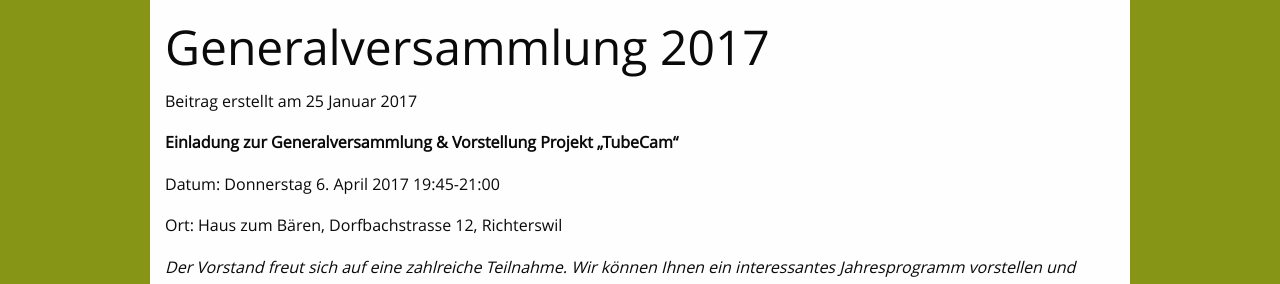
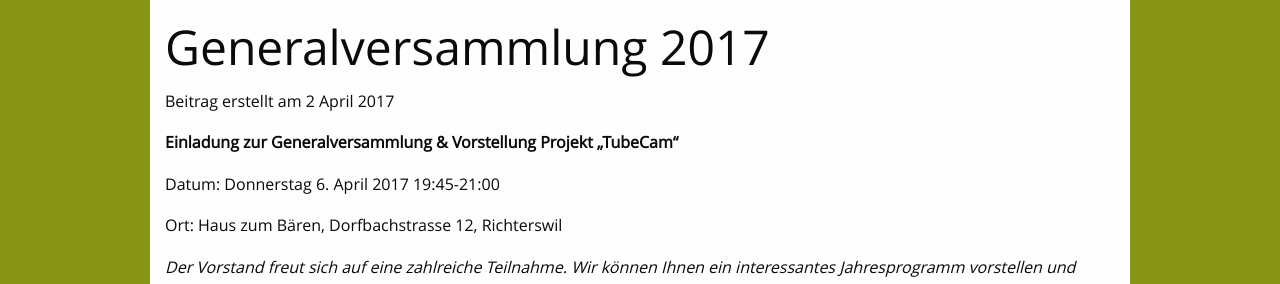
Before and after one commit to Naturschutz-Richterswil-Samstagern/Naturschutz-Richterswil-Samstagern.github.io, a Jekyll site: the page built from _posts/news/2017-01-25-gv-2017.md, in a window 1280 px wide. Shown: the part 344-628 px from the top of the page. Built offline with Jekyll 4.4.1, drawn with Linux system fonts in a browser that asks for light colours.

Commit message:
Update 2017-01-25-gv-2017.md

```diff
--- a/_posts/news/2017-01-25-gv-2017.md
+++ b/_posts/news/2017-01-25-gv-2017.md
@@ -2,7 +2,7 @@
 categories: news
 layout: post
 title: Generalversammlung 2017
-date: '2017-01-25 09:42 +0100'
+date: '2017-04-02 09:42 +0100'
 image: /images/news/GV2017.jpg
 published: true
 tagline: Einladung zur Generalversammlung & Vorstellung Projekt „TubeCam“
```
